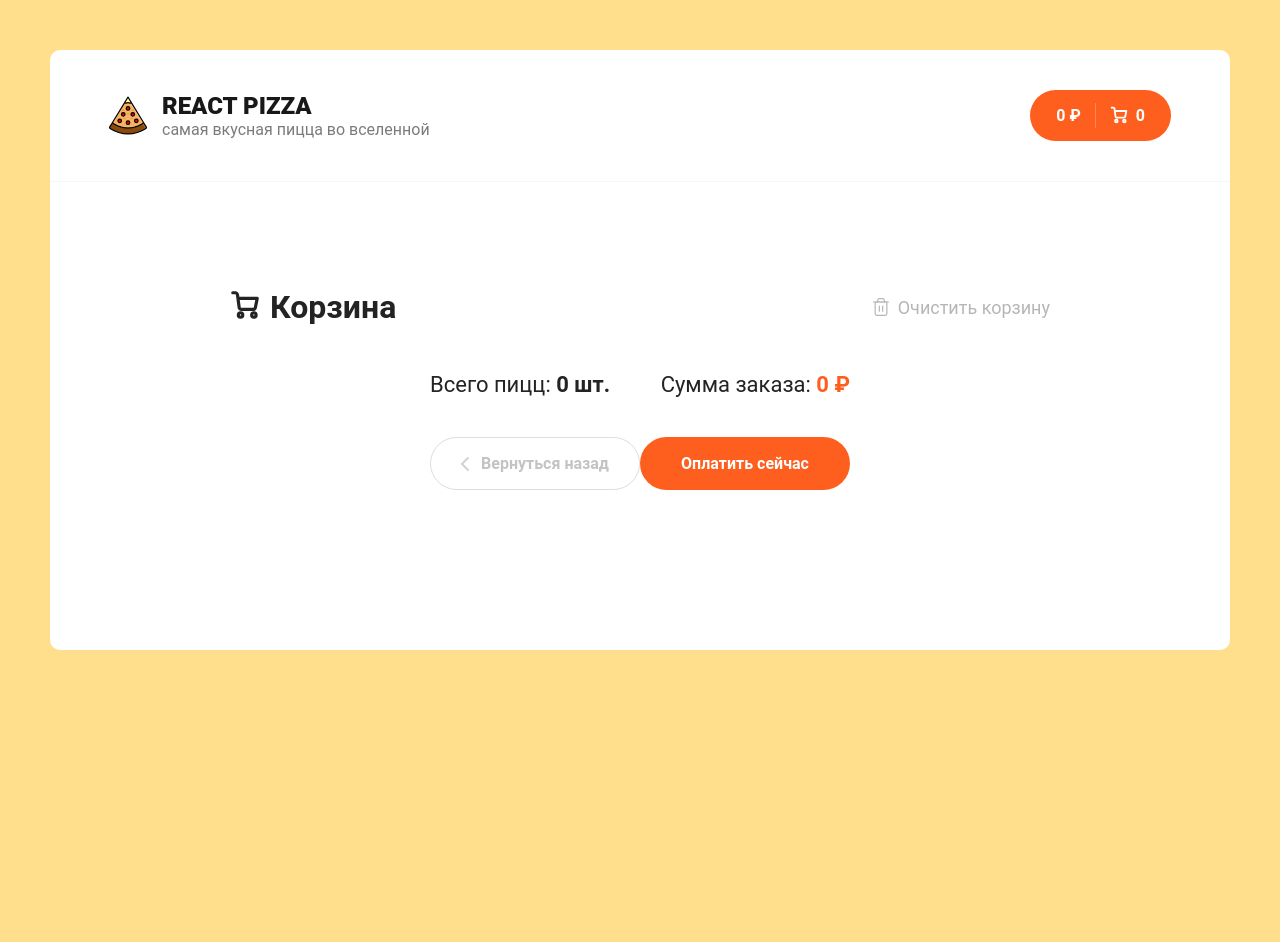
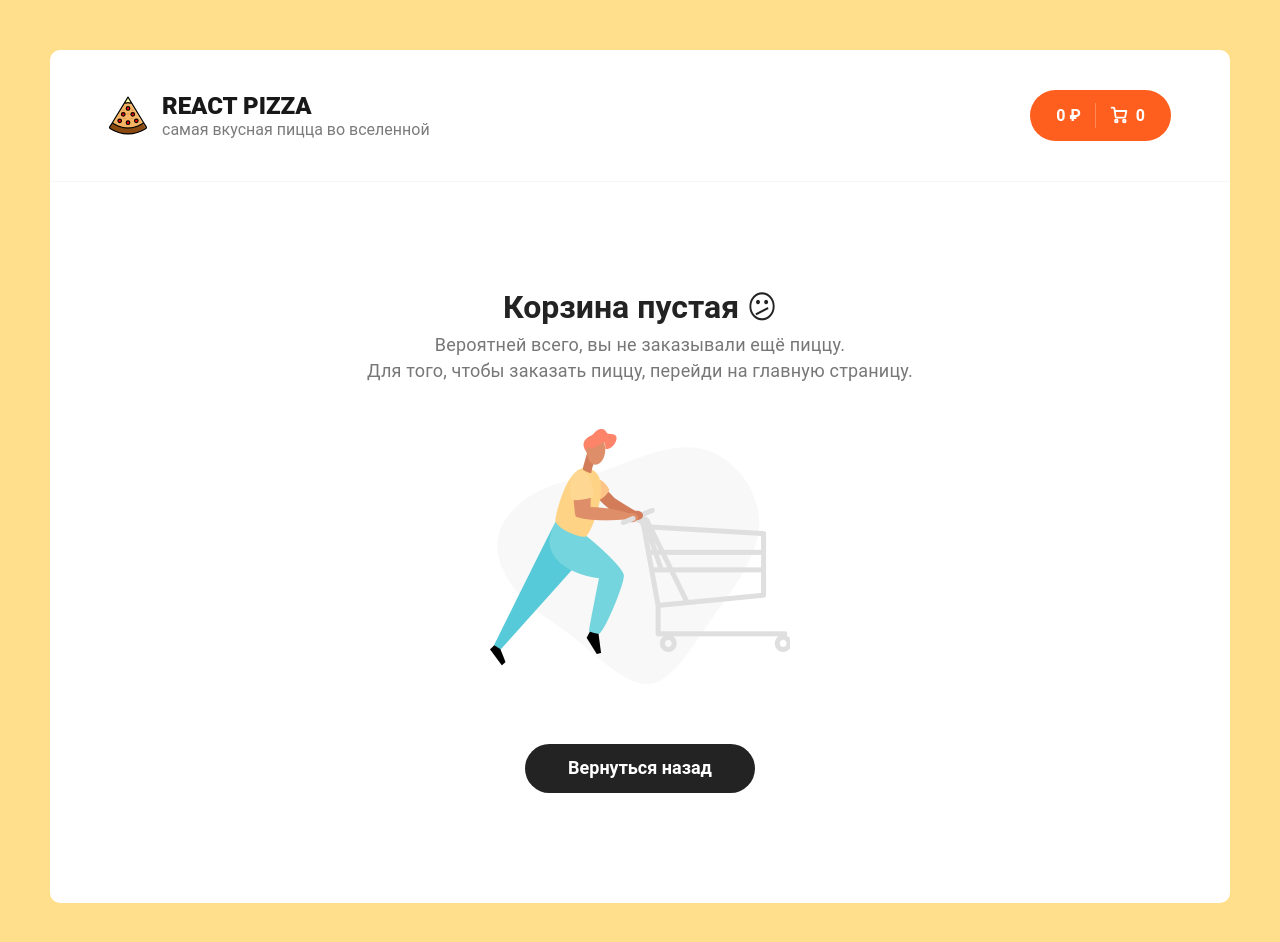
Before and after one commit to alexeyinn/react-pizza, a React (Create React App) app: page /cart in a window 1280 px wide. Shown: the top 942 px of the page. Before the commit the page ends 800 px from the top, so only its background shows below. Built offline with nearby package versions, Linux system fonts and the light colour scheme; a web font is replaced by a local one.

Commit message:
Добавили альтер-вью пустой корзины

```diff
--- a/src/pages/Cart.jsx
+++ b/src/pages/Cart.jsx
@@ -1,8 +1,9 @@
 import React from "react";
 import { useSelector, useDispatch } from "react-redux";
+
 import { CartItem } from "../components";
-
 import { clearCart } from "../redux/actions/cart";
+import emptyCart from "../assets/img/empty-cart.png";
 
 export default function Cart() {
   const dispatch = useDispatch();
@@ -21,6 +22,7 @@ export default function Cart() {
   return (
     <div className="content">
       <div className="container container--cart">
+        {totalCount ? (
           <div className="cart">
             <div className="cart__top">
               <h2 className="content__title">
@@ -145,6 +147,25 @@ export default function Cart() {
               </div>
             </div>
           </div>
+        ) : (
+          <div className="cart cart--empty">
+            <h2>
+              Корзина пустая{" "}
+              <span role="img" aria-label="close">
+                😕
+              </span>
+            </h2>
+            <p>
+              Вероятней всего, вы не заказывали ещё пиццу.
+              <br />
+              Для того, чтобы заказать пиццу, перейди на главную страницу.
+            </p>
+            <img src={emptyCart} alt="Empty cart" />
+            <a href="/" className="button button--black">
+              <span>Вернуться назад</span>
+            </a>
+          </div>
+        )}
       </div>
     </div>
   );
```
Lines whose indentation alone changed are shown as unchanged.
